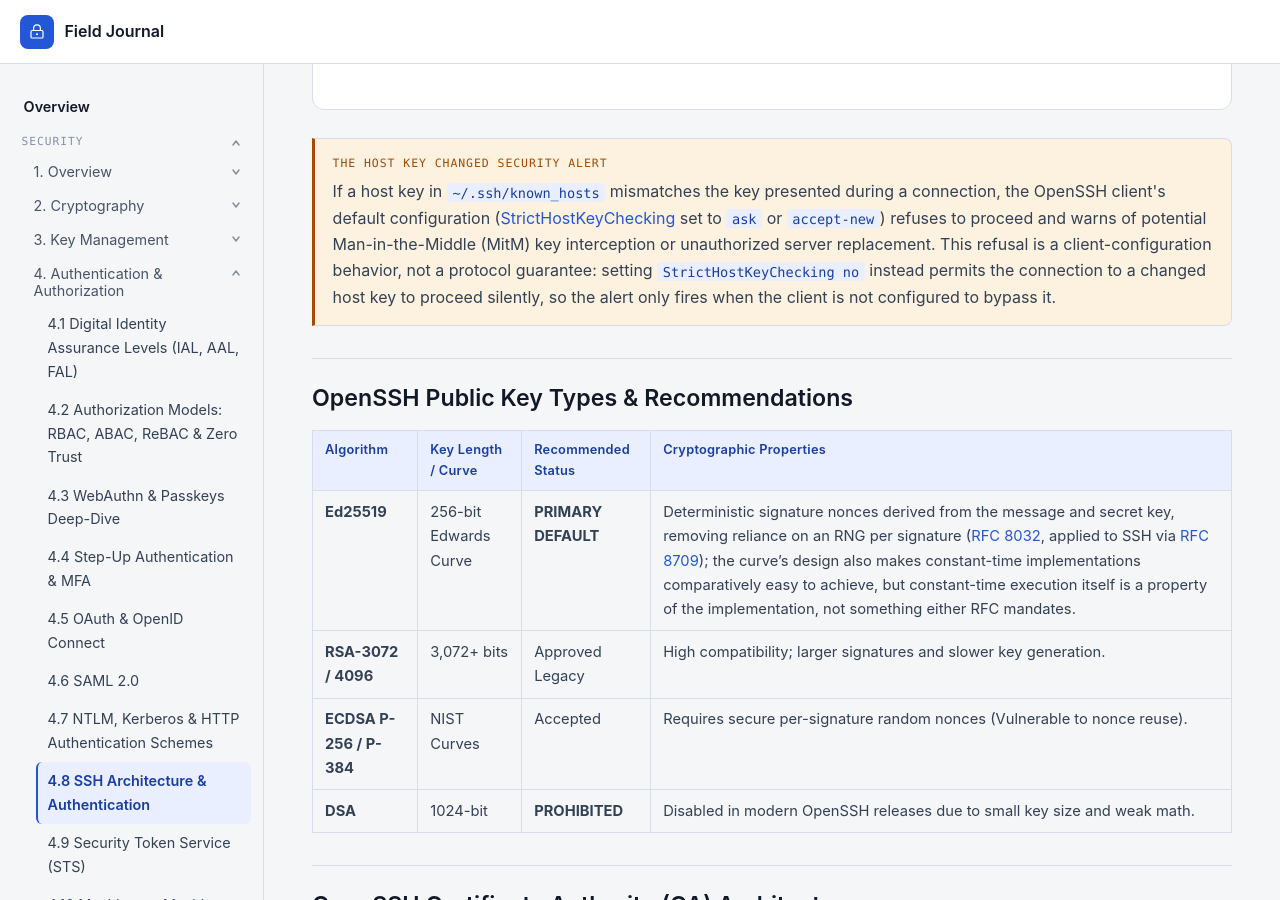
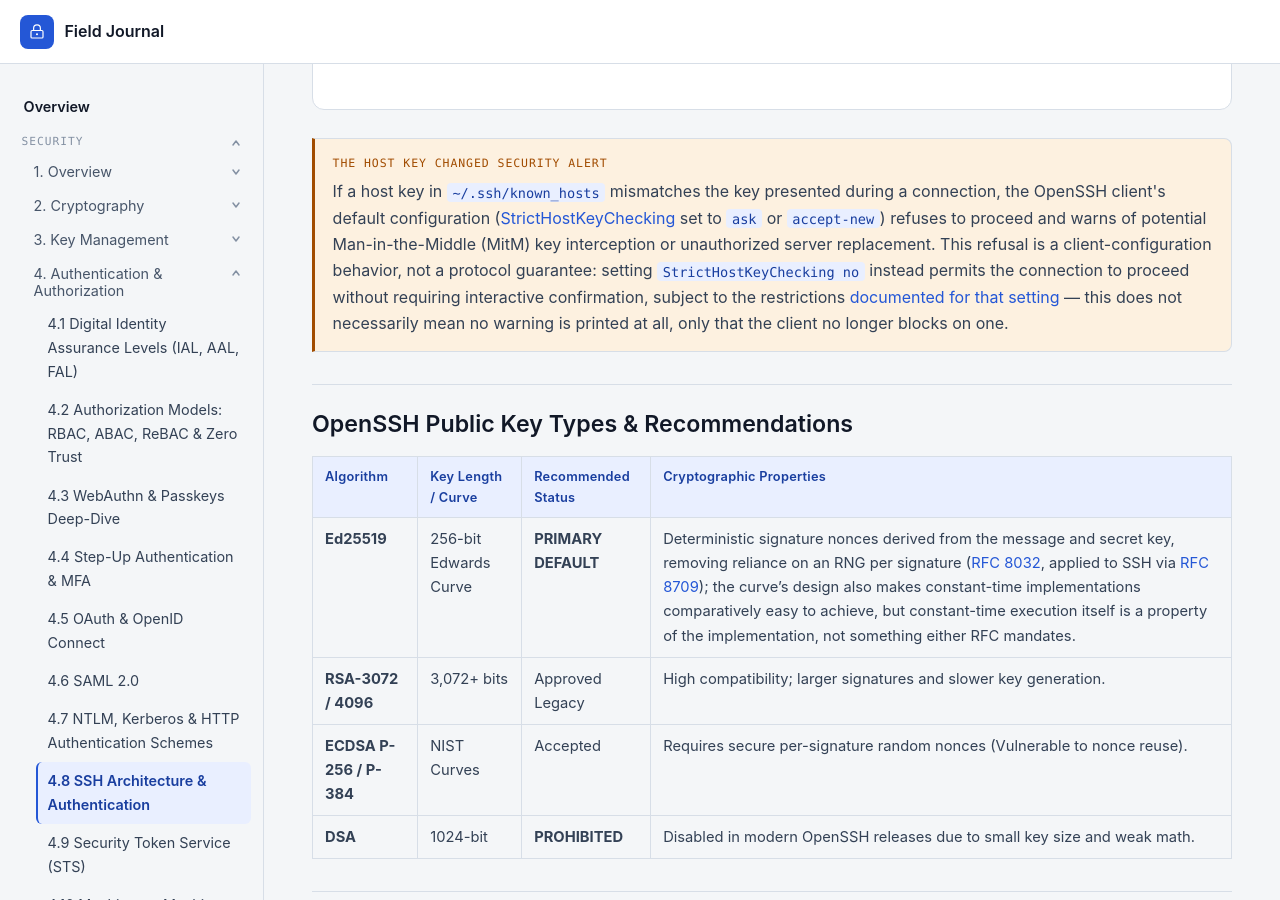
Before and after one commit to llody9977/journal, a Jekyll site: the page built from topics/ssh.md, in a window 1280 px wide and 900 px high, scrolled down 1310 px. Built offline with Jekyll 4.4.1, drawn with Linux system fonts in a browser that asks for light colours; some of the changed text lies outside the part shown.

Commit message:
Revert incorrect TLS 1.3 RFC number change and fix host-key-mismatch overclaim
- A separately-run background task changed ssh.md's TLS 1.3 citation from
  RFC 9846 to RFC 8446, believing 9846 was wrong. Verified directly
  against the RFC Editor: RFC 9846 is correct and current - it obsoletes
  RFC 8446 as the TLS 1.3 specification. Reverted to RFC 9846 with a
  clearer "obsoletes RFC 8446" note.
- "StrictHostKeyChecking no permits the connection to proceed silently"
  overstated OpenSSH's documented behavior, which doesn't specify that
  no warning is printed - only that the client no longer blocks on one.
  Reworded to avoid asserting silence the manual doesn't promise.

```diff
--- a/topics/ssh.md
+++ b/topics/ssh.md
@@ -32,7 +32,7 @@ When a client connects to an SSH server for the first time, the client verifies
 
 <div class="callout warn">
   <span class="callout-title">The Host Key Changed Security Alert</span>
-  <p>If a host key in <code>~/.ssh/known_hosts</code> mismatches the key presented during a connection, the OpenSSH client's default configuration (<a href="https://man.openbsd.org/ssh_config.5#StrictHostKeyChecking">StrictHostKeyChecking</a> set to <code>ask</code> or <code>accept-new</code>) refuses to proceed and warns of potential Man-in-the-Middle (MitM) key interception or unauthorized server replacement. This refusal is a client-configuration behavior, not a protocol guarantee: setting <code>StrictHostKeyChecking no</code> instead permits the connection to a changed host key to proceed silently, so the alert only fires when the client is not configured to bypass it.</p>
+  <p>If a host key in <code>~/.ssh/known_hosts</code> mismatches the key presented during a connection, the OpenSSH client's default configuration (<a href="https://man.openbsd.org/ssh_config.5#StrictHostKeyChecking">StrictHostKeyChecking</a> set to <code>ask</code> or <code>accept-new</code>) refuses to proceed and warns of potential Man-in-the-Middle (MitM) key interception or unauthorized server replacement. This refusal is a client-configuration behavior, not a protocol guarantee: setting <code>StrictHostKeyChecking no</code> instead permits the connection to proceed without requiring interactive confirmation, subject to the restrictions <a href="https://man.openbsd.org/ssh_config.5#StrictHostKeyChecking">documented for that setting</a> — this does not necessarily mean no warning is printed at all, only that the client no longer blocks on one.</p>
 </div>
 
 ## OpenSSH Public Key Types & Recommendations
```
Also changed, not shown: other parts of topics/ssh.md (+1 -1 lines).
